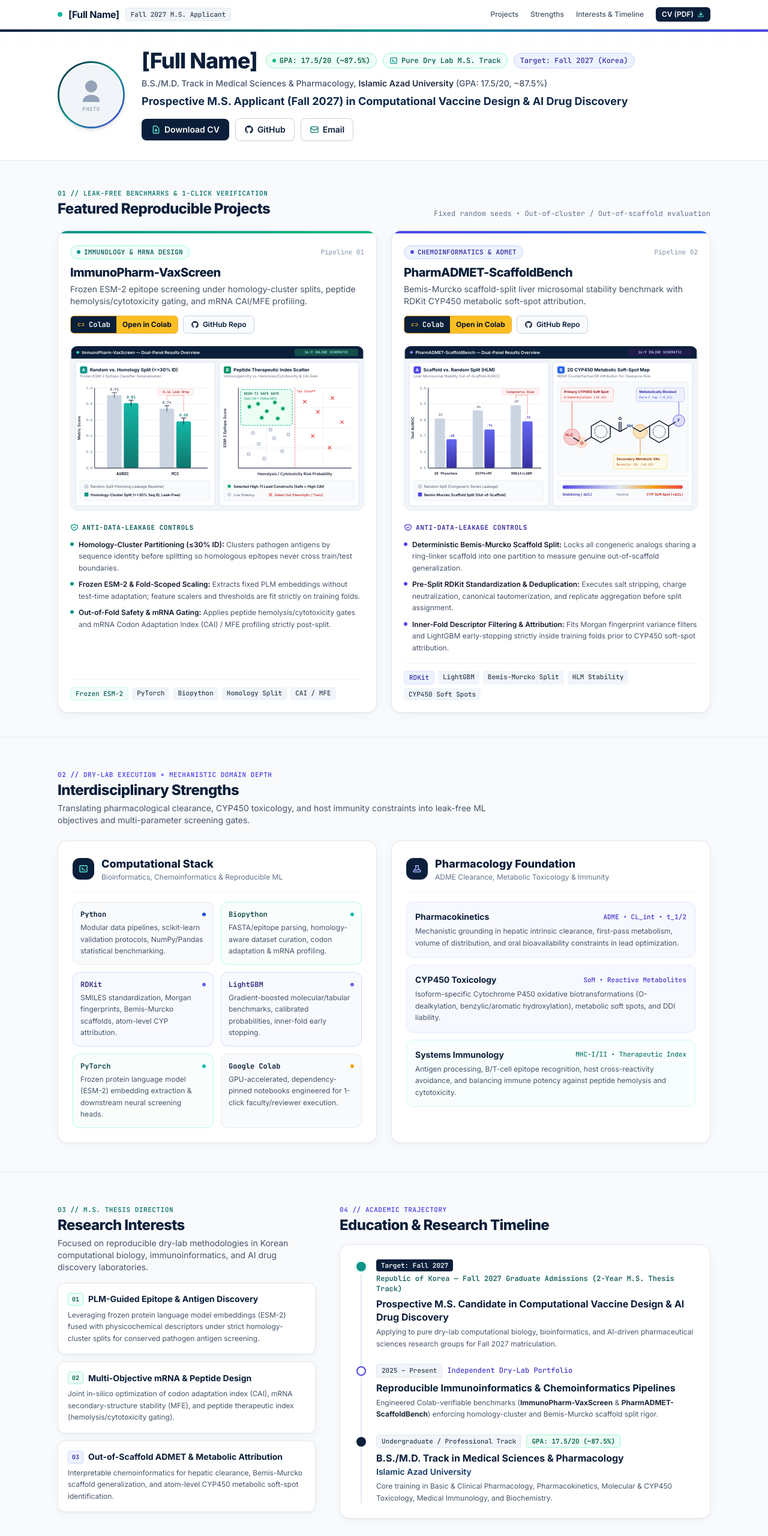
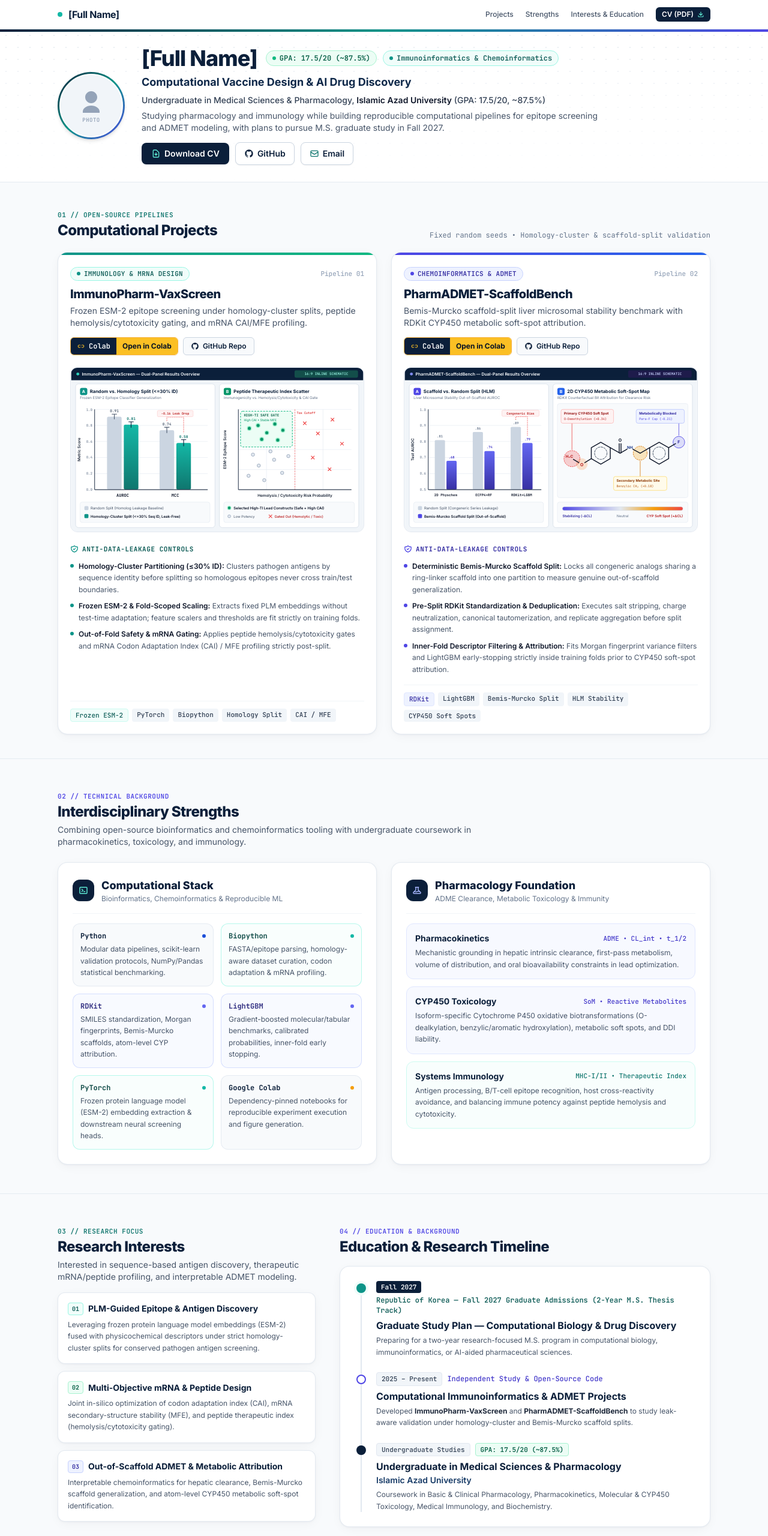
Before and after one commit to miyubear0611/miyubear0611.github.io, a plain HTML site: page githome.html in a window 1280 px wide. Shown: the top 2560 px of the page at 60% size. Drawn offline with nearby package versions, Linux system fonts and the light colour scheme.

Commit message:
Revise academic profile and project details
Updated academic details and project descriptions in the portfolio. Changed the focus from prospective M.S. applicant to current undergraduate studies.

```diff
--- a/githome.html
+++ b/githome.html
@@ -14,7 +14,7 @@
   <title>[Full Name] | Computational Vaccine Design &amp; AI Drug Discovery</title>
   <meta
     name="description"
-    content="Academic portfolio of [Full Name] — B.S./M.D. Track in Medical Sciences & Pharmacology (GPA: 17.5/20, ~87.5%), Prospective M.S. Applicant (Fall 2027) in Computational Vaccine Design & AI Drug Discovery."
+    content="Academic page of [Full Name] — Undergraduate in Medical Sciences & Pharmacology at Islamic Azad University, focusing on Computational Vaccine Design & AI Drug Discovery."
   />
 
   <!-- Self-Contained Inline SVG Favicon (Never 404s) -->
@@ -110,15 +110,12 @@
         <a href="#top" class="font-bold text-sm sm:text-base text-navy-900 tracking-tight truncate hover:text-teal-700 transition-colors">
           [Full Name]
         </a>
-        <span class="hidden md:inline-flex items-center px-2 py-0.5 rounded text-[11px] font-mono font-medium bg-slate-100 text-slate-700 border border-slate-200 whitespace-nowrap">
-          Fall 2027 M.S. Applicant
-        </span>
       </div>
 
       <nav aria-label="Primary Navigation" class="flex items-center gap-3 sm:gap-5 text-xs font-medium text-slate-600 shrink-0 whitespace-nowrap">
         <a href="#projects" class="hover:text-navy-900 transition-colors">Projects</a>
         <a href="#strengths" class="hover:text-navy-900 transition-colors">Strengths</a>
-        <a href="#research-education" class="hidden sm:inline hover:text-navy-900 transition-colors">Interests &amp; Timeline</a>
+        <a href="#research-education" class="hidden sm:inline hover:text-navy-900 transition-colors">Interests &amp; Education</a>
         <!-- PLACEHOLDER: Ensure assets/CV.pdf contains your updated Curriculum Vitae -->
         <a
           href="assets/CV.pdf"
@@ -138,15 +135,15 @@
   <main id="top">
 
     <!-- =====================================================================
-         SECTION (1): COMPACT HERO HEADER WITH AVATAR & METRIC PILLS
-         Engineered so Featured Projects & Colab badges appear above the fold
+         SECTION (1): COMPACT HERO HEADER WITH AVATAR & ACADEMIC BADGES
+         Compact vertical spacing keeps Computational Projects above the fold
          ===================================================================== -->
     <section class="relative hero-dot-grid border-b border-slate-200/90 overflow-hidden">
       <!-- Soft radial vignette so dot-grid fades smoothly behind text -->
       <div class="absolute inset-0 bg-gradient-to-b from-white/55 via-white/80 to-white pointer-events-none" aria-hidden="true"></div>
       <div class="absolute top-0 inset-x-0 h-1 bg-gradient-to-r from-navy-900 via-teal-600 to-indigo-600" aria-hidden="true"></div>
 
-      <div class="relative max-w-6xl mx-auto px-4 sm:px-6 lg:px-8 py-6 sm:py-7 lg:py-8">
+      <div class="relative max-w-6xl mx-auto px-4 sm:px-6 lg:px-8 py-5 sm:py-6 lg:py-7">
         <div class="flex flex-col md:flex-row md:items-center gap-5 md:gap-7">
 
           <!-- Left: Circular Profile Photo Placeholder -->
@@ -162,22 +159,21 @@
               </div>
             </div>
 
-            <!-- Mobile-only quick intake tag beside avatar -->
+            <!-- Mobile-only name beside avatar -->
             <div class="md:hidden min-w-0">
-              <span class="inline-flex items-center gap-1.5 px-2.5 py-0.5 rounded-full bg-navy-900 text-white text-[11px] font-mono font-medium whitespace-nowrap">
-                <span class="w-1.5 h-1.5 rounded-full bg-teal-400 shrink-0"></span>
-                <span>Fall 2027 Applicant</span>
-              </span>
               <!-- PLACEHOLDER: Replace [Full Name] below (Mobile Heading Mirror) -->
-              <p class="mt-1.5 font-extrabold text-2xl text-navy-900 tracking-tight leading-tight">
+              <p class="font-extrabold text-2xl text-navy-900 tracking-tight leading-tight">
                 [Full Name]
+              </p>
+              <p class="mt-0.5 text-xs font-semibold text-teal-800 leading-snug">
+                Computational Vaccine Design &amp; AI Drug Discovery
               </p>
             </div>
           </div>
 
           <!-- Right: Core Academic Identity, Metric Pills & Actions -->
           <div class="flex-1 min-w-0">
-            <!-- Desktop Name + Key Metric Pill Badges -->
+            <!-- Desktop Name + Modest Academic Pill Badges -->
             <div class="flex flex-wrap items-center gap-2 sm:gap-2.5">
               <!-- PLACEHOLDER: Replace [Full Name] with your full academic name -->
               <h1 class="hidden md:block font-extrabold text-3xl lg:text-4xl text-navy-900 tracking-tight leading-none mr-1">
@@ -190,25 +186,25 @@
               </span>
 
               <span class="inline-flex items-center gap-1.5 px-2.5 py-1 rounded-full bg-teal-50 text-teal-800 border border-teal-200 text-xs font-mono font-semibold whitespace-nowrap">
-                <svg class="w-3.5 h-3.5 text-teal-600 shrink-0" fill="none" viewBox="0 0 24 24" stroke="currentColor" stroke-width="2.2" aria-hidden="true">
-                  <path stroke-linecap="round" stroke-linejoin="round" d="M8 9l3 3-3 3m5 0h3M5 20h14a2 2 0 002-2V6a2 2 0 00-2-2H5a2 2 0 00-2 2v12a2 2 0 002 2z" />
-                </svg>
-                <span>Pure Dry Lab M.S. Track</span>
-              </span>
-
-              <span class="hidden sm:inline-flex items-center gap-1.5 px-2.5 py-1 rounded-full bg-indigo-50 text-indigo-800 border border-indigo-200 text-xs font-mono font-medium whitespace-nowrap">
-                <span>Target: Fall 2027 (Korea)</span>
+                <span class="w-1.5 h-1.5 rounded-full bg-teal-600 shrink-0" aria-hidden="true"></span>
+                <span>Immunoinformatics &amp; Chemoinformatics</span>
               </span>
             </div>
 
-            <!-- Degree & University Credential -->
-            <p class="mt-2 text-xs sm:text-sm font-medium text-slate-600 leading-snug">
-              B.S./M.D. Track in Medical Sciences &amp; Pharmacology, <strong class="font-semibold text-slate-800">Islamic Azad University</strong> (GPA: 17.5/20, ~87.5%)
+            <!-- Hero Subtitle -->
+            <p class="hidden md:block mt-1.5 text-base lg:text-lg font-bold text-navy-800 leading-snug">
+              Computational Vaccine Design &amp; AI Drug Discovery
             </p>
 
-            <!-- Primary Research Tagline -->
-            <p class="mt-1.5 text-sm sm:text-base lg:text-lg font-bold text-navy-800 leading-snug">
-              Prospective M.S. Applicant (Fall 2027) in Computational Vaccine Design &amp; AI Drug Discovery
+            <!-- Degree & University Credential -->
+            <!-- PLACEHOLDER: Verify exact official English diploma/transcript title with your university registrar -->
+            <p class="mt-1.5 text-xs sm:text-sm font-medium text-slate-700 leading-snug">
+              Undergraduate in Medical Sciences &amp; Pharmacology, <strong class="font-semibold text-slate-900">Islamic Azad University</strong> (GPA: 17.5/20, ~87.5%)
+            </p>
+
+            <!-- Concise Bio Sentence with Understated Fall 2027 M.S. Clause -->
+            <p class="mt-1.5 text-xs sm:text-sm text-slate-600 max-w-3xl leading-relaxed">
+              Studying pharmacology and immunology while building reproducible computational pipelines for epitope screening and ADMET modeling, with plans to pursue M.S. graduate study in Fall 2027.
             </p>
 
             <!-- Action Buttons Row -->
@@ -257,7 +253,7 @@
     </section>
 
     <!-- =====================================================================
-         SECTION (2): FEATURED REPRODUCIBLE PROJECTS
+         SECTION (2): COMPUTATIONAL PROJECTS
          Visible immediately above the fold on desktop; self-contained inline SVGs
          ===================================================================== -->
     <section id="projects" class="py-7 sm:py-10">
@@ -266,14 +262,14 @@
         <div class="flex flex-col sm:flex-row sm:items-end sm:justify-between gap-1.5 mb-5">
           <div>
             <span class="text-[11px] font-mono font-semibold uppercase tracking-wider text-teal-700">
-              01 // Leak-Free Benchmarks &amp; 1-Click Verification
+              01 // Open-Source Pipelines
             </span>
             <h2 class="text-xl sm:text-2xl font-extrabold text-navy-900 tracking-tight">
-              Featured Reproducible Projects
+              Computational Projects
             </h2>
           </div>
           <p class="text-xs text-slate-500 font-mono">
-            Fixed random seeds • Out-of-cluster / Out-of-scaffold evaluation
+            Fixed random seeds • Homology-cluster &amp; scaffold-split validation
           </p>
         </div>
 
@@ -873,13 +869,13 @@
       <div class="max-w-6xl mx-auto px-4 sm:px-6 lg:px-8">
         <div class="mb-6">
           <span class="text-[11px] font-mono font-semibold uppercase tracking-wider text-indigo-600">
-            02 // Dry-Lab Execution × Mechanistic Domain Depth
+            02 // Technical Background
           </span>
           <h2 class="text-xl sm:text-2xl font-extrabold text-navy-900 tracking-tight">
             Interdisciplinary Strengths
           </h2>
           <p class="mt-1 text-xs sm:text-sm text-slate-600 max-w-3xl">
-            Translating pharmacological clearance, CYP450 toxicology, and host immunity constraints into leak-free ML objectives and multi-parameter screening gates.
+            Combining open-source bioinformatics and chemoinformatics tooling with undergraduate coursework in pharmacokinetics, toxicology, and immunology.
           </p>
         </div>
 
@@ -956,7 +952,7 @@
                   <span class="w-1.5 h-1.5 rounded-full bg-amber-500 shrink-0"></span>
                 </div>
                 <p class="mt-1 text-xs text-slate-600 leading-relaxed">
-                  GPU-accelerated, dependency-pinned notebooks engineered for 1-click faculty/reviewer execution.
+                  Dependency-pinned notebooks for reproducible experiment execution and figure generation.
                 </p>
               </div>
             </div>
@@ -1025,13 +1021,13 @@
           <!-- Left Column (5 Cols): Research Interests -->
           <div class="lg:col-span-5">
             <span class="text-[11px] font-mono font-semibold uppercase tracking-wider text-teal-700">
-              03 // M.S. Thesis Direction
+              03 // Research Focus
             </span>
             <h2 class="text-xl sm:text-2xl font-extrabold text-navy-900 tracking-tight">
               Research Interests
             </h2>
             <p class="mt-1 text-xs sm:text-sm text-slate-600 leading-relaxed">
-              Focused on reproducible dry-lab methodologies in Korean computational biology, immunoinformatics, and AI drug discovery laboratories.
+              Interested in sequence-based antigen discovery, therapeutic mRNA/peptide profiling, and interpretable ADMET modeling.
             </p>
 
             <!-- PLACEHOLDER: Customize or reorder research interest cards for specific target labs -->
@@ -1074,10 +1070,10 @@
             </ul>
           </div>
 
-          <!-- Right Column (7 Cols): Education & Target Timeline -->
+          <!-- Right Column (7 Cols): Education & Timeline -->
           <div class="lg:col-span-7">
             <span class="text-[11px] font-mono font-semibold uppercase tracking-wider text-indigo-600">
-              04 // Academic Trajectory
+              04 // Education &amp; Background
             </span>
             <h2 class="text-xl sm:text-2xl font-extrabold text-navy-900 tracking-tight">
               Education &amp; Research Timeline
@@ -1086,26 +1082,26 @@
             <div class="mt-4 bg-white rounded-2xl border border-slate-200/90 p-5 sm:p-6 shadow-card">
               <ol class="border-l-2 border-slate-200 ml-2.5 space-y-6">
 
-                <!-- Timeline Item 1: Fall 2027 Target -->
+                <!-- Timeline Item 1: Fall 2027 Graduate Study Plan -->
                 <li class="relative pl-6">
                   <span class="absolute -left-[9px] top-1 w-4 h-4 rounded-full bg-teal-600 ring-4 ring-teal-50" aria-hidden="true"></span>
                   <div class="flex flex-wrap items-center gap-x-2 gap-y-1">
                     <span class="px-2 py-0.5 rounded text-[11px] font-mono font-semibold bg-navy-900 text-white whitespace-nowrap">
-                      Target: Fall 2027
+                      Fall 2027
                     </span>
                     <span class="text-xs font-mono text-teal-800 font-semibold leading-snug">
                       Republic of Korea — Fall 2027 Graduate Admissions (2-Year M.S. Thesis Track)
                     </span>
                   </div>
                   <h3 class="mt-1.5 text-base font-bold text-navy-900 leading-snug">
-                    Prospective M.S. Candidate in Computational Vaccine Design &amp; AI Drug Discovery
+                    Graduate Study Plan — Computational Biology &amp; Drug Discovery
                   </h3>
                   <p class="mt-1 text-xs text-slate-600 leading-relaxed">
-                    Applying to pure dry-lab computational biology, bioinformatics, and AI-driven pharmaceutical sciences research groups for Fall 2027 matriculation.
+                    Preparing for a two-year research-focused M.S. program in computational biology, immunoinformatics, or AI-aided pharmaceutical sciences.
                   </p>
                 </li>
 
-                <!-- Timeline Item 2: Independent Reproducible Benchmarking -->
+                <!-- Timeline Item 2: Independent Computational Study -->
                 <li class="relative pl-6">
                   <span class="absolute -left-[9px] top-1 w-4 h-4 rounded-full bg-white border-2 border-indigo-600" aria-hidden="true"></span>
                   <div class="flex flex-wrap items-center gap-x-2 gap-y-1">
@@ -1114,14 +1110,14 @@
                       2025 – Present
                     </span>
                     <span class="text-xs font-mono text-indigo-700 font-medium leading-snug">
-                      Independent Dry-Lab Portfolio
+                      Independent Study &amp; Open-Source Code
                     </span>
                   </div>
                   <h3 class="mt-1.5 text-base font-bold text-navy-900 leading-snug">
-                    Reproducible Immunoinformatics &amp; Chemoinformatics Pipelines
+                    Computational Immunoinformatics &amp; ADMET Projects
                   </h3>
                   <p class="mt-1 text-xs text-slate-600 leading-relaxed">
-                    Engineered Colab-verifiable benchmarks (<strong class="text-slate-800">ImmunoPharm-VaxScreen</strong> &amp; <strong class="text-slate-800">PharmADMET-ScaffoldBench</strong>) enforcing homology-cluster and Bemis-Murcko scaffold split rigor.
+                    Developed <strong class="text-slate-800">ImmunoPharm-VaxScreen</strong> and <strong class="text-slate-800">PharmADMET-ScaffoldBench</strong> to study leak-aware validation under homology-cluster and Bemis-Murcko scaffold splits.
                   </p>
                 </li>
 
@@ -1129,22 +1125,23 @@
                 <li class="relative pl-6">
                   <span class="absolute -left-[9px] top-1 w-4 h-4 rounded-full bg-navy-900" aria-hidden="true"></span>
                   <div class="flex flex-wrap items-center gap-2">
-                    <!-- PLACEHOLDER: Add enrollment years (e.g., 2021 – 2027) -->
+                    <!-- PLACEHOLDER: Add enrollment years (e.g., 2022 – 2027) -->
                     <span class="px-2 py-0.5 rounded text-[11px] font-mono font-medium bg-slate-100 text-slate-700 border border-slate-200 whitespace-nowrap">
-                      Undergraduate / Professional Track
+                      Undergraduate Studies
                     </span>
                     <span class="px-2 py-0.5 rounded text-[11px] font-mono font-semibold bg-emerald-50 text-emerald-800 border border-emerald-200 whitespace-nowrap">
                       GPA: 17.5/20 (~87.5%)
                     </span>
                   </div>
+                  <!-- PLACEHOLDER: Verify exact official English diploma/transcript title with your university registrar -->
                   <h3 class="mt-1.5 text-base font-bold text-navy-900 leading-snug">
-                    B.S./M.D. Track in Medical Sciences &amp; Pharmacology
+                    Undergraduate in Medical Sciences &amp; Pharmacology
                   </h3>
                   <p class="text-xs sm:text-sm font-semibold text-navy-700 mt-0.5">
                     Islamic Azad University
                   </p>
                   <p class="mt-1 text-xs text-slate-600 leading-relaxed">
-                    Core training in Basic &amp; Clinical Pharmacology, Pharmacokinetics, Molecular &amp; CYP450 Toxicology, Medical Immunology, and Biochemistry.
+                    Coursework in Basic &amp; Clinical Pharmacology, Pharmacokinetics, Molecular &amp; CYP450 Toxicology, Medical Immunology, and Biochemistry.
                   </p>
                 </li>
 
@@ -1167,7 +1164,7 @@
         <!-- PLACEHOLDER: Replace [Full Name] below -->
         <p class="text-sm font-bold text-white">[Full Name]</p>
         <p class="text-xs text-slate-400 mt-0.5">
-          Prospective M.S. Applicant (Fall 2027) • Computational Vaccine Design &amp; AI Drug Discovery
+          Computational Vaccine Design &amp; AI Drug Discovery • Islamic Azad University
         </p>
       </div>
 
```
